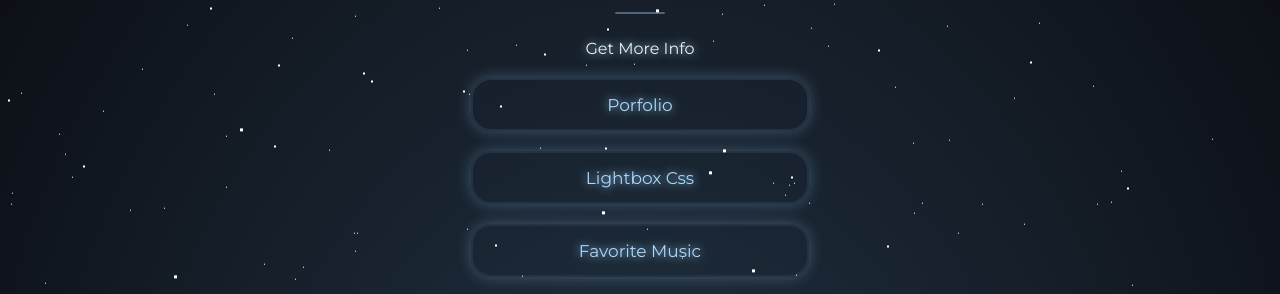
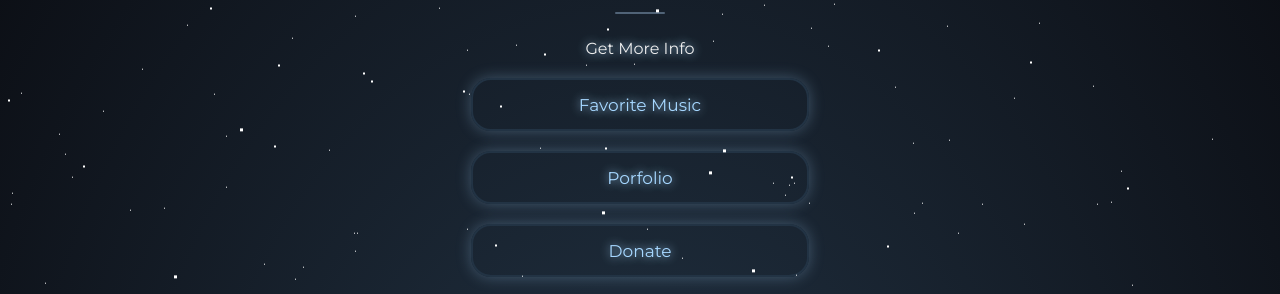
Before and after one commit to Nlxone/nlxone.github.io, a plain HTML site: page index.html in a window 1280 px wide. Shown: the part 236-530 px from the top of the page. Drawn offline with Linux system fonts and the light colour scheme.

Commit message:
Update index.html
add donate page

```diff
--- a/index.html
+++ b/index.html
@@ -42,13 +42,13 @@
             <div class="row">
                 <div class="col"><span class="judul">Get More Info</span></div>
                 <div class="col">
+                    <a href="https://nhashih.github.io/profile/favorite-music" class="btn">Favorite Music</a>
+                </div>
+                <div class="col">
                     <a href="https://nhashih.github.io/porfolio" class="btn">Porfolio</a>
                 </div>
                 <div class="col">
-                    <a href="https://nhashih.github.io/projects/practice/lightbox" class="btn">Lightbox Css</a>
-                </div>
-                <div class="col">
-                    <a href="https://nhashih.github.io/profile/favorite-music" class="btn">Favorite Music</a>
+                    <a href="https://saweria.co/nhashih" class="btn">Donate</a>
                 </div>
                 <div class="col"><span id="hashtag">Created By <a href="https://instagram.com/nhashih">Nashih</a></span></div>
             </div>
```
